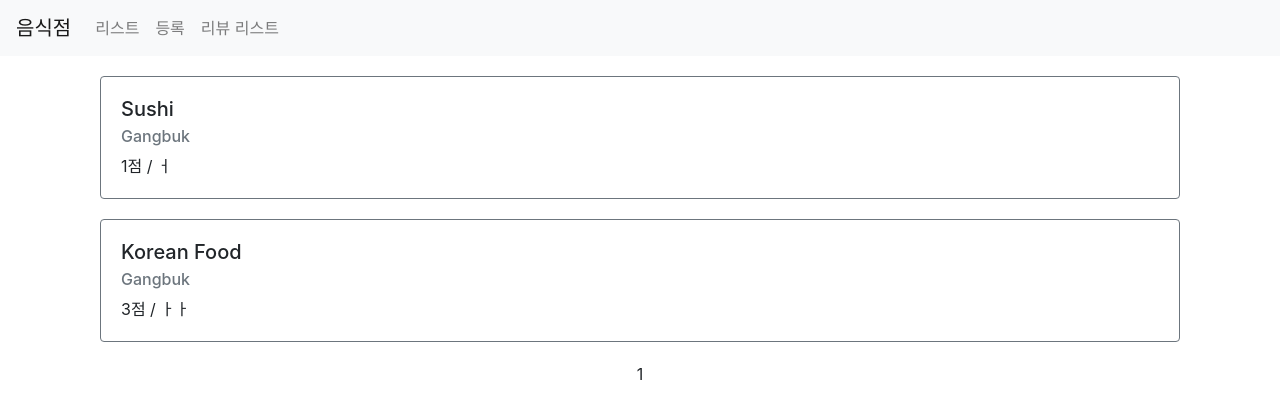
After one commit to hanby-choi/BackendStudy, a Django app: page /third/review/list/ in a window 1280 px wide. The commit adds this page. Shown: the top 419 px of the page. Run offline with Django 5.2, Linux system fonts and the light colour scheme; data comes from the database, SQL or seed files in the repository; both versions use the stored data as it was after the commit.

Commit message:
[Inflearn] 파이썬으로 장고 공략하기: 입문 7. Relation

```diff
--- a/Inflearn-Django-Basic/first-django/third/forms.py
+++ b/Inflearn-Django-Basic/first-django/third/forms.py
@@ -1,6 +1,37 @@
 from django.forms import ModelForm
-from third.models import Restaurant
+from django import forms
+from third.models import Restaurant, Review
 from django.utils.translation import gettext_lazy as _
+
+REVIEW_POINT_CHOICES = (
+    ('1', 1),
+    ('2', 2),
+    ('3', 3),
+    ('4', 4),
+    ('5', 5),
+)
+
+class ReviewForm(ModelForm):
+    class Meta:
+        model = Review
+        fields = ['point', 'comment', 'restaurant']
+        labels = {
+            'point': _('평점'),
+            'comment': _('코멘트')
+        }
+        help_texts = {
+            'point': _('평점을 입력해주세요.'),
+            'comment': _('코멘트를 입력해주세요.'),
+        }
+        widgets = {
+            'restaurant': forms.HiddenInput(),
+            'point': forms.Select(choices=REVIEW_POINT_CHOICES)
+        }
+        error_messages = {
+            'name': {
+                'max_length': _('이름이 너무 깁니다. 30자 이하로 해 주세요.')
+            }
+        }
 
 class RestaurantForm(ModelForm):
     class Meta:
--- a/Inflearn-Django-Basic/first-django/third/models.py
+++ b/Inflearn-Django-Basic/first-django/third/models.py
@@ -6,3 +6,10 @@ class Restaurant(models.Model):
     address = models.CharField(max_length=200)
     created_at = models.DateTimeField(auto_now_add=True)
     updated_at = models.DateTimeField(auto_now=True)
+
+class Review(models.Model):
+    point = models.IntegerField()
+    comment = models.CharField(max_length=500)
+    restaurant = models.ForeignKey(Restaurant, on_delete=models.CASCADE)
+    created_at = models.DateTimeField(auto_now_add=True)
+    updated_at = models.DateTimeField(auto_now=True)
--- a/Inflearn-Django-Basic/first-django/third/templates/third/base.html
+++ b/Inflearn-Django-Basic/first-django/third/templates/third/base.html
@@ -19,10 +19,13 @@
             <div class="collapse navbar-collapse" id="navbarNav">
             <ul class="navbar-nav">
                 <li class="nav-item">
-                <a class="nav-link" href="/third/list">리스트</a>
+                    <a class="nav-link" href="/third/list">리스트</a>
                 </li>
                 <li class="nav-item">
-                <a class="nav-link" href="/third/create">등록</a>
+                    <a class="nav-link" href="/third/create">등록</a>
+                </li>
+                <li class="nav-item">
+                    <a class="nav-link" href="/third/review/list">리뷰 리스트</a>
                 </li>
             </ul>
             </div>
--- a/Inflearn-Django-Basic/first-django/third/templates/third/list.html
+++ b/Inflearn-Django-Basic/first-django/third/templates/third/list.html
@@ -3,14 +3,15 @@
 {% block content %}
 <div class="container">
     {% for item in restaurants %}
-    <div class="row restaurants-item" style="margin: 20px auto;">
+    <div class="row restaurant-item" style="margin: 20px auto;">
         <div class="col-sm-12">
             <div class="card border-secondary">
                 <div class="card-body">
                     <h5 class="card-title">{{ item.name }}</h5>
                     <h6 class="card-subtitle mb-2 text-muted">{{ item.address }}</h6>
+                    <p class="card-text">리뷰: {{ item.reviews_count }}개, 평점: {{ item.average_point }}점</p>
                     <p class="card-text">음식점 설명</p>
-                    <a href="{% url 'restaurant-detail' %}?id={{ item.id }}" class="card-link">자세히 보기</a>
+                    <a href="{% url 'restaurant-detail' id=item.id %}" class="card-link">자세히 보기</a>
                     <a href="{% url 'restaurant-update' %}?id={{ item.id }}" class="card-link">수정하기</a>
                 </div>
             </div>
@@ -32,6 +33,7 @@
 
                     {% if restaurants.has_next %}
                         <a href="?page={{ restaurants.next_page_number }}">{{ restaurants.next_page_number }}</a>
+                        ...
                         <a href="?page={{ restaurants.paginator.num_pages }}">&raquo;</a>
                     {% endif %}
                 </span>
--- /dev/null
+++ b/Inflearn-Django-Basic/first-django/third/templates/third/review_list.html
@@ -0,0 +1,42 @@
+{% extends 'third/base.html' %}
+{% load static %}
+{% block content %}
+<div class="container">
+    {% for item in reviews %}
+    <div class="row restaurant-item" style="margin: 20px auto;">
+        <div class="col-sm-12">
+            <div class="card border-secondary">
+                <div class="card-body">
+                    <h5 class="card-title">{{ item.restaurant.name }}</h5>
+                    <h6 class="card-subtitle mb-2 text-muted">{{ item.restaurant.address }}</h6>
+                    <p class="card-text">{{ item.point }}점 / {{ item.comment }}</p>
+                </div>
+            </div>
+        </div>
+    </div>
+    {% endfor %}
+
+    <div class="row">
+        <div class="col-sm-12 text-center">
+            <div class="pagination">
+                <span class="step-links text-center" style="width: 100%;">
+                    {% if reviews.has_previous %}
+                        <a href="?page=1">&laquo</a>
+                        <a href="?page={{reviews.previous_page_number}}">{{reviews.previous_page_number}}</a>
+                    {% endif %}
+
+                    <span class="current">
+                        {{ reviews.number }}
+                    </span>
+
+                    {% if reviews.has_next %}
+                        <a href="?page={{ reviews.next_page_number }}">{{ reviews.next_page_number }}</a>
+                        ...
+                        <a href="?page={{ reviews.paginator.num_pages }}">&raquo;</a>
+                    {% endif %}
+                </span>
+            </div>
+        </div>
+    </div>
+</div>
+{% endblock %}
--- a/Inflearn-Django-Basic/first-django/third/urls.py
+++ b/Inflearn-Django-Basic/first-django/third/urls.py
@@ -4,6 +4,10 @@ urlpatterns = [
     path('list/', views.list, name="list"),
     path('create/', views.create, name="restaurant-create"),
     path('update/', views.update, name="restaurant-update"),
-    path('detail/', views.detail, name="restaurant-detail"),
-    path('delete/', views.delete, name="restaurant-delete")
+    # path('detail/', views.detail, name="restaurant-detail"),
+    path('delete/', views.delete, name="restaurant-delete"),
+    path('restaurant/<int:id>/', views.detail, name="restaurant-detail"),
+    path('restaurant/<int:restaurant_id>/review/create/', views.review_create, name="review-create"),
+    path('restaurant/<int:restaurant_id>/review/delete/<int:review_id>', views.review_delete, name="review-delete"),
+    path('review/list/', views.review_list, name="review-list"),
 ]
--- a/Inflearn-Django-Basic/first-django/third/views.py
+++ b/Inflearn-Django-Basic/first-django/third/views.py
@@ -1,12 +1,13 @@
-from django.shortcuts import render, get_object_or_404
-from third.models import Restaurant
+from django.shortcuts import render, get_object_or_404, redirect
+from third.models import Restaurant, Review
 from django.core.paginator import Paginator
-from third.forms import RestaurantForm
+from third.forms import RestaurantForm, ReviewForm
 from django.http import HttpResponseRedirect
+from django.db.models import Count, Avg
 
 # Create your views here.
 def list(request):
-    restaurants = Restaurant.objects.all()
+    restaurants = Restaurant.objects.all().annotate(reviews_count=Count('review')).annotate(average_point=Avg('review__point'))
     paginator = Paginator(restaurants, 5)
     page = request.GET.get('page')
     items = paginator.get_page(page)
@@ -38,10 +39,11 @@ def update(request):
         return render(request, 'third/update.html', {'form': form})
     return HttpResponseRedirect('/third/list/') # id 값이 없으면 바로 list로
 
-def detail(request):
-    if 'id' in request.GET:
-        item = get_object_or_404(Restaurant, pk=request.GET.get('id'))
-        return render(request, 'third/detail.html', {'item': item})
+def detail(request, id):
+    if 'id' is not None:
+        item = get_object_or_404(Restaurant, pk=id)
+        reviews = Review.objects.filter(restaurant=item).all()
+        return render(request, 'third/detail.html', {'item': item, 'reviews': reviews})
     return HttpResponseRedirect('/third/list/')
 
 def delete(request):
@@ -49,3 +51,29 @@ def delete(request):
         item = get_object_or_404(Restaurant, pk=request.GET.get('id'))
         item.delete()
     return HttpResponseRedirect('/third/list/')
+
+def review_create(request, restaurant_id):
+    if request.method == 'POST':
+        form = ReviewForm(request.POST)
+        if form.is_valid():
+            new_item = form.save()
+        return redirect('restaurant-detail', id=restaurant_id)
+
+    item = get_object_or_404(Restaurant, pk=restaurant_id)
+    form = ReviewForm(initial={'restaurant': item})
+    return render(request, 'third/review_create.html', {'form': form, 'item': item})
+
+def review_delete(request, restaurant_id, review_id):
+    item = get_object_or_404()
+    item.delete()
+    return redirect('restaurant-detail', id=restaurant_id)
+
+def review_list(request):
+    reviews = Review.objects.all().select_related().order_by('-created_at')
+    paginator = Paginator(reviews, 10)
+    page = request.GET.get('page')
+    items = paginator.get_page(page)
+    context = {
+        'reviews': items
+    }
+    return render(request, 'third/review_list.html', context)
```
Also changed, not shown: Inflearn-Django-Basic/first-django/third/templates/third/detail.html (+21 -0 lines), Inflearn-Django-Basic/first-django/third/templates/third/review_create.html (added, +13 -0 lines), Inflearn-Django-Basic/first-django/db.sqlite3, Inflearn-Django-Basic/first-django/third/migrations/0002_review.py (added).
